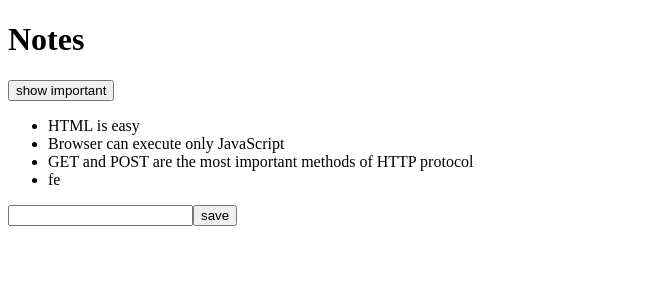
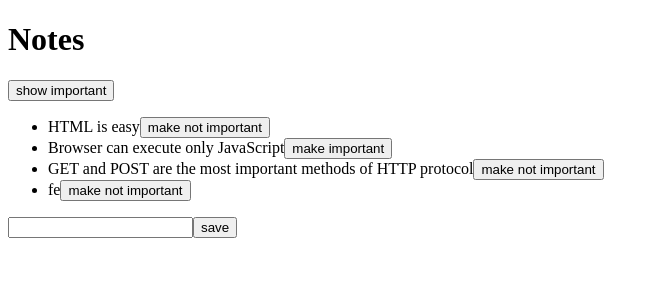
Before and after one commit to SigurdIsGood/notes-app, a React (Create React App) app: page / in a window 1280 px wide. Shown: the top 300 px of the page, without its empty margins (0-659 px from the left). Built offline with nearby package versions, Linux system fonts and the light colour scheme; data requests are answered from the project's data file.

Commit message:
adds toggle importance button

```diff
--- a/src/App.js
+++ b/src/App.js
@@ -40,6 +40,16 @@
     ? notes
     : notes.filter(note => note.important)
 
+  const toggleImportanceOf = id => {
+    const url = `http://localhost:3001/notes/${id}`
+    const note = notes.find(n => n.id === id)
+    const changedNote = { ...note, important: ~note.important}
+
+    axios.put(url, changedNote).then(response => {
+      setNotes(notes.map(n => n.id !== id ? n : response.data))
+    })
+  }
+
   return (
     <div>
       <h1>Notes</h1>
@@ -50,7 +60,11 @@
       </div>
       <ul>
         {notesToShow.map(note =>
-        <Note key={note.id} note={note} />
+        <Note
+          key={note.id}
+          note={note}
+          toggleImportance={() => toggleImportanceOf(note.id)}
+        />
         )}
       </ul>
       <form onSubmit={addNote}>
--- a/src/components/Note.js
+++ b/src/components/Note.js
@@ -1,8 +1,14 @@
 import React from 'react'
 
-const Note = ({ note }) => {
+const Note = ({ note, toggleImportance }) => {
+    const label = note.important
+        ? 'make not important' : 'make important'
+
     return (
-        <li>{note.content}</li>
+        <li>
+            {note.content}
+            <button onClick={toggleImportance}>{label}</button>
+        </li>
     )
 }
 
```
Also changed, not shown: src/services/notes.js (added).
